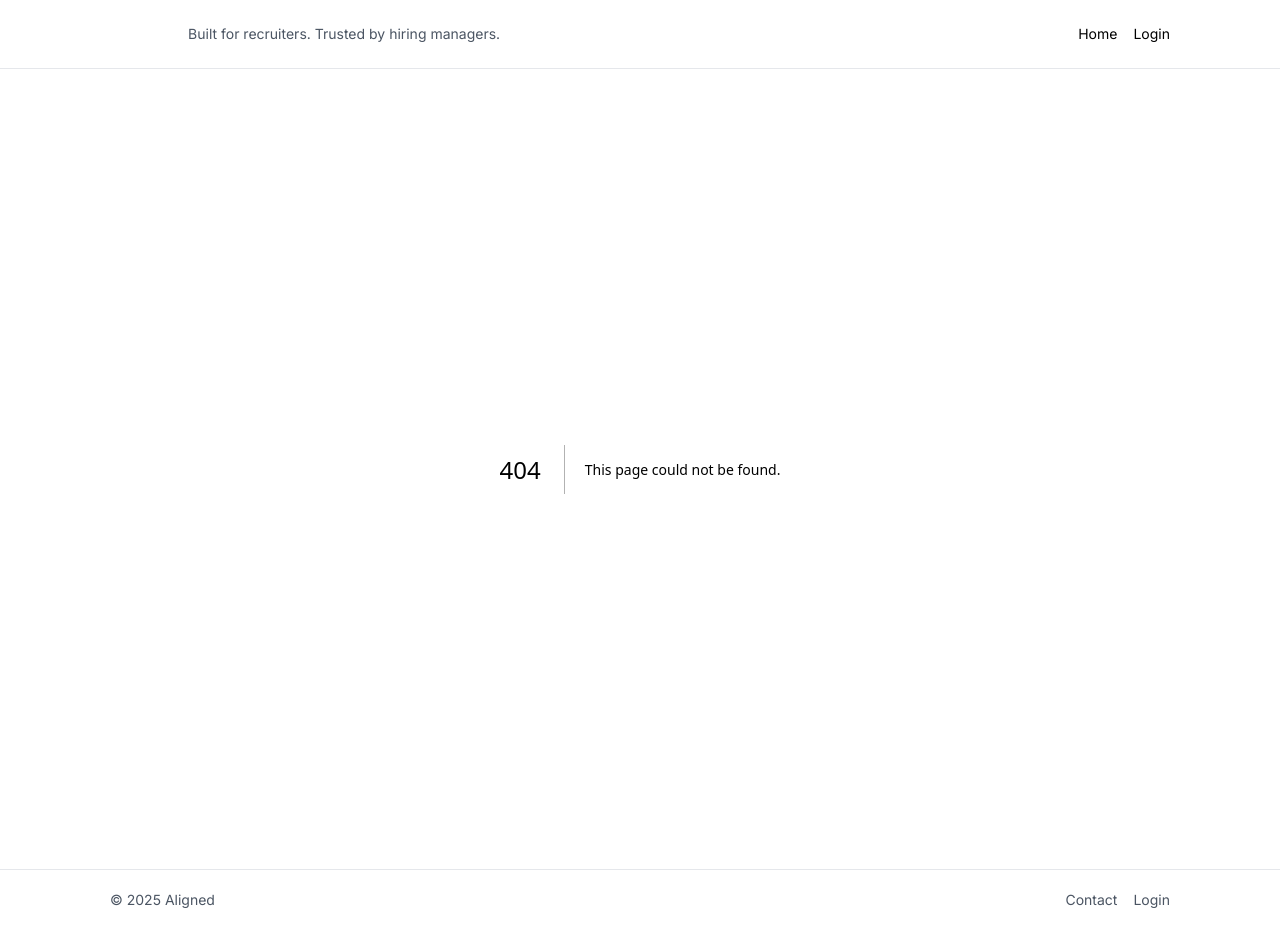
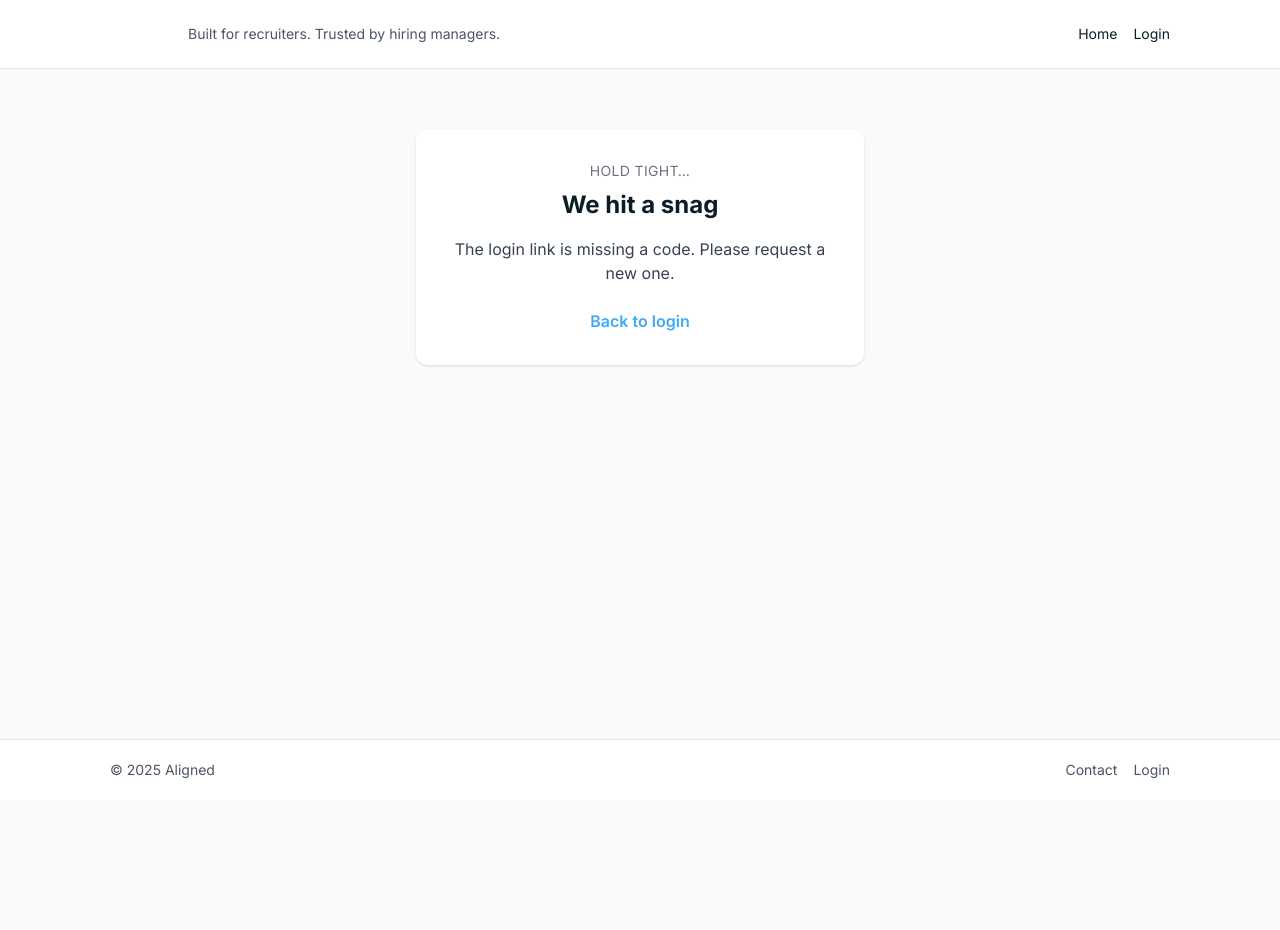
Before and after one commit to McSpaddenMatthew/alignedapplication, a Next.js app: page /auth/callback in a window 1280 px wide. Before the commit this address had no page. After the commit the page ends 800 px from the top, so only its background shows below. Built offline with nearby package versions, Linux system fonts and the light colour scheme.

Commit message:
Add auth callback page to complete Supabase login

```diff
--- /dev/null
+++ b/pages/auth/callback.tsx
@@ -0,0 +1,77 @@
+import { useEffect, useState } from 'react';
+import Head from 'next/head';
+import Link from 'next/link';
+import { useRouter } from 'next/router';
+
+import { supabase } from '../../lib/supabaseClient';
+
+export default function AuthCallback() {
+  const router = useRouter();
+  const [status, setStatus] = useState<'idle' | 'exchanging' | 'error'>('idle');
+  const [errorMessage, setErrorMessage] = useState<string | null>(null);
+  const codeParam = router.query.code;
+  const errorDescriptionParam = router.query.error_description;
+
+  useEffect(() => {
+    if (!router.isReady || status !== 'idle') return;
+
+    const code = typeof codeParam === 'string' ? codeParam : undefined;
+    const errorDescription =
+      typeof errorDescriptionParam === 'string' ? errorDescriptionParam : undefined;
+
+    if (errorDescription) {
+      setStatus('error');
+      setErrorMessage(errorDescription);
+      return;
+    }
+
+    if (!code) {
+      setStatus('error');
+      setErrorMessage('The login link is missing a code. Please request a new one.');
+      return;
+    }
+
+    const exchange = async () => {
+      setStatus('exchanging');
+      const { error } = await supabase.auth.exchangeCodeForSession(code);
+      if (error) {
+        setStatus('error');
+        setErrorMessage(error.message || 'We could not finish signing you in.');
+        return;
+      }
+
+      router.replace('/dashboard').catch((err) => {
+        setStatus('error');
+        setErrorMessage(err.message || 'We could not redirect you to the dashboard.');
+      });
+    };
+
+    void exchange();
+  }, [codeParam, errorDescriptionParam, router, router.isReady, status]);
+
+  const title = status === 'error' ? 'Login issue' : 'Signing you in…';
+
+  return (
+    <>
+      <Head>
+        <title>{title}</title>
+      </Head>
+      <div className="container">
+        <div className="max-w-md mx-auto bg-white rounded-xl shadow p-8 mt-10 text-center">
+          <p className="text-sm uppercase tracking-wide text-gray-500 mb-2">Hold tight…</p>
+          <h1 className="text-2xl font-bold mb-4">{status === 'error' ? 'We hit a snag' : 'Signing you in'}</h1>
+          {status === 'error' ? (
+            <>
+              <p className="text-gray-700 mb-6">{errorMessage}</p>
+              <Link href="/login" className="text-accent font-semibold">
+                Back to login
+              </Link>
+            </>
+          ) : (
+            <p className="text-gray-700">We&apos;re finishing the login process and will redirect you to your dashboard.</p>
+          )}
+        </div>
+      </div>
+    </>
+  );
+}
```
